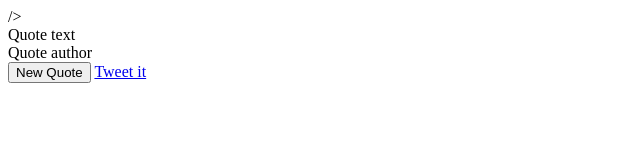
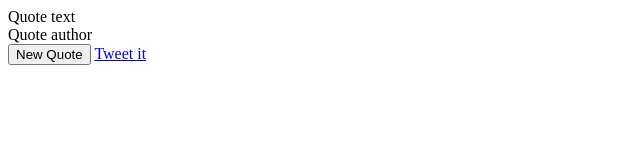
Before and after one commit to zhenyong66/FCC-Random-Quote-Machine, a plain HTML site: page index.html in a window 1280 px wide. Shown: the whole page, without its empty margins (0-640 px from the left). Drawn offline with Linux system fonts and the light colour scheme; no server answers.

Commit message:
Edit index.html

```diff
--- a/index.html
+++ b/index.html
@@ -1,7 +1,5 @@
 <head>
-	<link rel="stylesheet" href="https://maxcdn.bootstrapcdn.com/font-awesome/4.7.0/css/font-awesome.min.css"
-    <link rel="stylesheet" href="style.css">
-/>
+	<link rel="stylesheet" href="https://maxcdn.bootstrapcdn.com/font-awesome/4.7.0/css/font-awesome.min.css">
 </head>
 
 <body>
```
